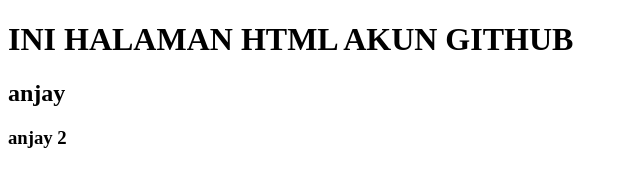
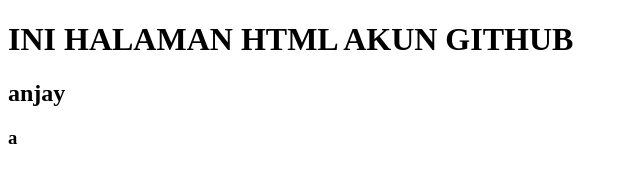
Before and after one commit to azhkiel/git-ilc, a plain HTML site: page GITHUB_1/index.html in a window 1280 px wide. Shown: the full height of the page, 0-640 px from the left. Drawn offline with Linux system fonts and the light colour scheme.

Commit message:
*index.hmtl*

```diff
--- a/GITHUB_1/index.html
+++ b/GITHUB_1/index.html
@@ -3,11 +3,11 @@
 <head>
     <meta charset="UTF-8">
     <meta name="viewport" content="width=, initial-scale=1.0">
-    <title>Document</title>
+    <title>dokumen anjay</title>
 </head>
 <body>
     <h1>INI HALAMAN HTML AKUN GITHUB</h1>
     <h2>anjay </h2>
-    <h3>anjay 2</h3>
+    <h3>a</h3>
 </body>
 </html>
```
